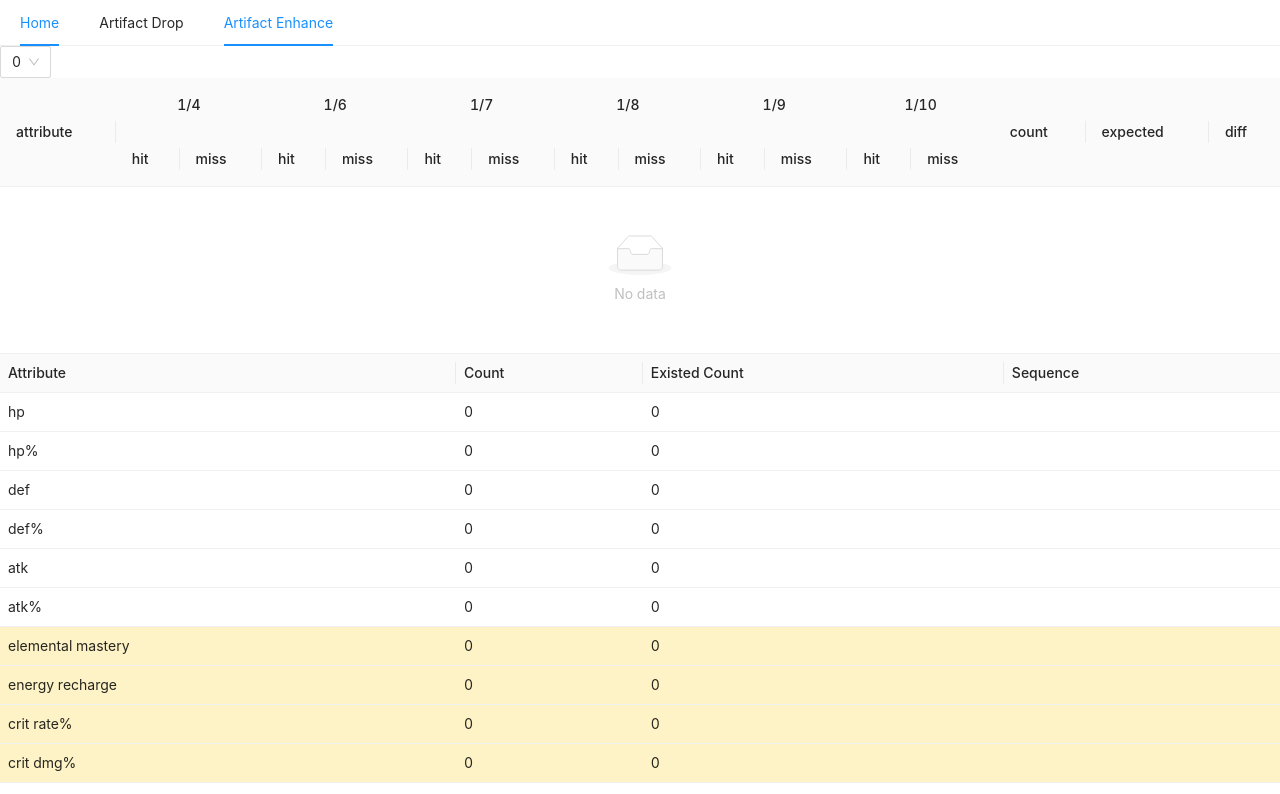
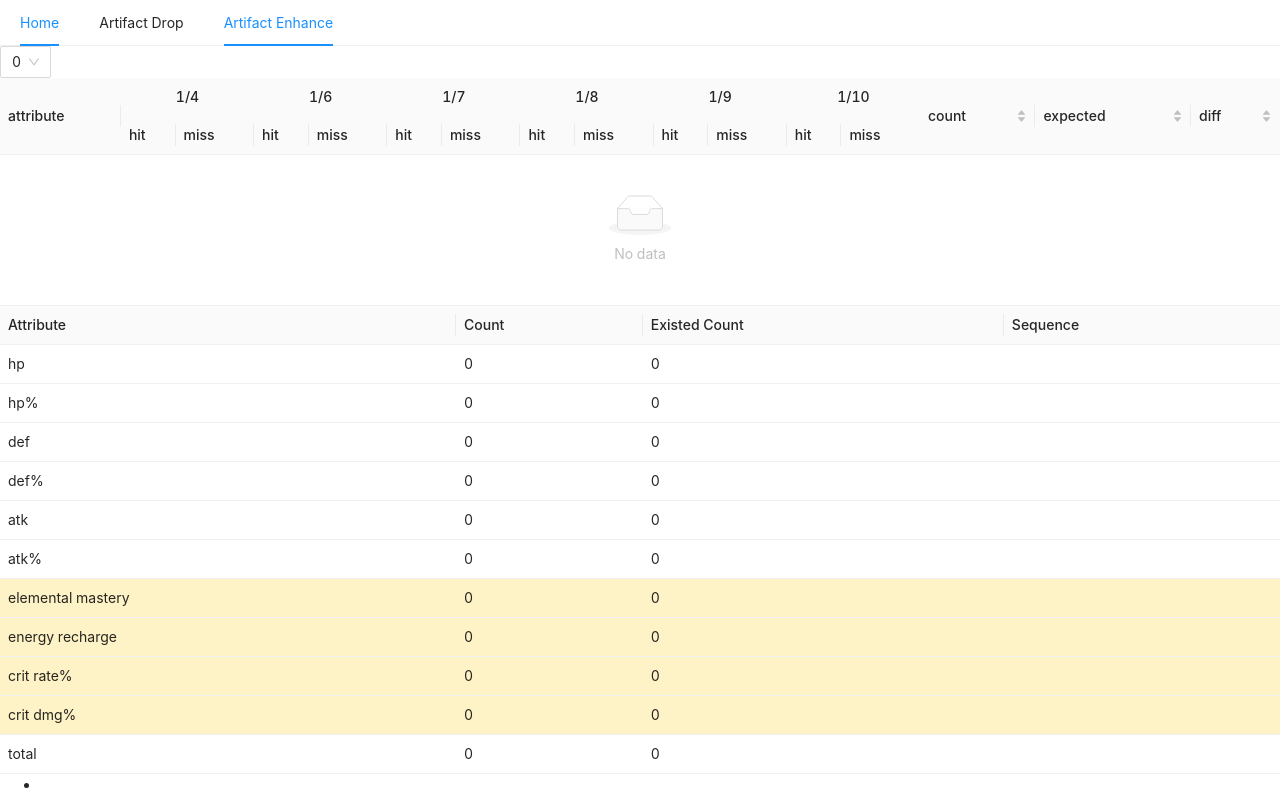
Before and after one commit to JiahuaZhang/kokopium-artifact, a Next.js app: page /enhance in a window 1280 px wide. Shown: the top 794 px of the page. Built offline with nearby package versions, Linux system fonts and the light colour scheme.

Commit message:
update analysis

```diff
--- a/components/enhance/ArtifactEnhanceAnalysis.tsx
+++ b/components/enhance/ArtifactEnhanceAnalysis.tsx
@@ -1,7 +1,5 @@
 /** @jsxImportSource @emotion/react */
 import { Table, Select } from 'antd';
-import Column from 'rc-table/lib/sugar/Column';
-import ColumnGroup from 'rc-table/lib/sugar/ColumnGroup';
 import { useEffect, useState } from 'react';
 import {
   ALL_ARTIFACT_SUB_STAT,
@@ -245,20 +243,24 @@ export const ArtifactEnhanceAnalysis = (props: Props) => {
           </Select.Option>
         ))}
       </Select>
-      <Table dataSource={statisticsToTableData(allStatistics[index])} pagination={false}>
-        <Column title='attribute' dataIndex='attribute' key='attribute' />
+      <Table
+        dataSource={statisticsToTableData(allStatistics[index])}
+        pagination={false}
+        size='small'>
+        <Table.Column title='attribute' dataIndex='attribute' key='attribute' />
         {[4, 6, 7, 8, 9, 10].map((value) => (
-          <ColumnGroup key={value} title={`1/${value}`}>
-            <Column title='hit' dataIndex={[value, 'on']} key={`${value}.on`} />
-            <Column title='miss' dataIndex={[value, 'off']} key={`${value}.off`} />
-          </ColumnGroup>
+          <Table.ColumnGroup key={value} title={`1/${value}`}>
+            <Table.Column title='hit' dataIndex={[value, 'on']} key={`${value}.on`} />
+            <Table.Column title='miss' dataIndex={[value, 'off']} key={`${value}.off`} />
+          </Table.ColumnGroup>
         ))}
         {['count', 'expected', 'diff'].map((value) => (
-          <Column
+          <Table.Column
             title={value}
             dataIndex={value}
             key={value}
             render={(val: number) => val.toFixed(2)}
+            sorter={(a: any, b: any) => a[value] - b[value]}
           />
         ))}
       </Table>
```
